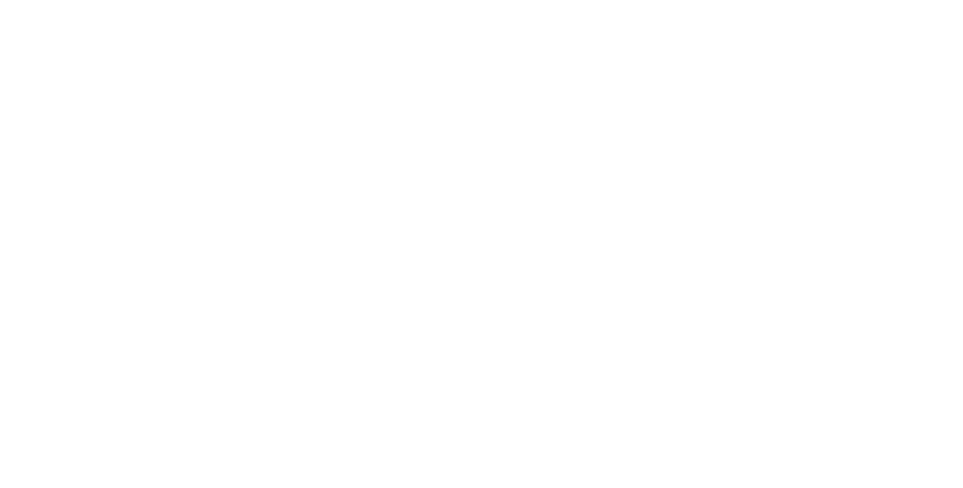
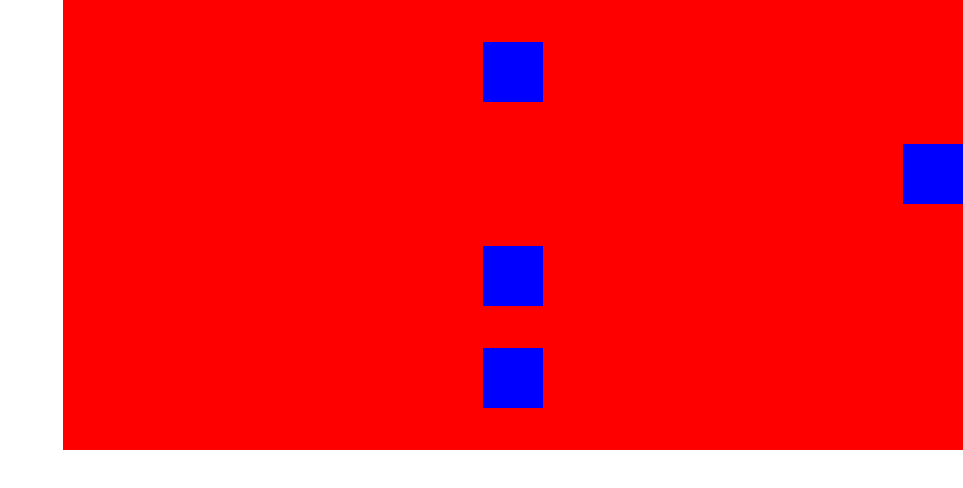
Before and after one commit to web-Arvand-Spring04/S07-040311, a plain HTML site: page app1-شروع flexbox/index.html in a window 1280 px wide. Shown: the whole page, without its empty margins (317-1280 px from the left). Drawn offline with nearby package versions, Linux system fonts and the light colour scheme; a small style sheet from the web is missing.

Commit message:
کامپیدان

```diff
--- /dev/null
+++ b/app-loginForm/assets/css/style.css
@@ -0,0 +1,28 @@
+@charset "UTF-8";
+@import url("https://v1.fontapi.ir/css/Estedad");
+@import url("https://cdn.jsdelivr.net/npm/bootstrap-icons@1.11.3/font/bootstrap-icons.min.css");
+
+* {
+  margin: 0;
+  padding: 0;
+  box-sizing: border-box;
+  direction: rtl;
+  font-family: estedad;
+}
+
+body {
+  background-image: radial-gradient(circle, rgb(198, 231, 198), rgb(112, 221, 112));
+
+  display: flex;
+  align-items: center;
+  justify-content: center;
+
+  height: 100vh;
+}
+
+.login{
+  width: 300px;
+  height: 300px;
+  background-color: #fff;
+  box-shadow: 1px 1px 14px 3px #bdb4b4;
+}
--- /dev/null
+++ b/app1-شروع flexbox/assets/css/style.css
@@ -0,0 +1,37 @@
+@charset "UTF-8";
+@import url("https://v1.fontapi.ir/css/Estedad");
+@import url("https://cdn.jsdelivr.net/npm/bootstrap-icons@1.11.3/font/bootstrap-icons.min.css");
+
+* {
+  margin: 0;
+  padding: 0;
+  box-sizing: border-box;
+  direction: rtl;
+  font-family: estedad;
+}
+
+/* utilities */
+.bg-red {
+  background-color: red;
+}
+.bg-blue {
+  background-color: blue;
+}
+
+.outer {
+  width: 900px;
+  height: 450px;
+
+  display: flex;
+  flex-direction: column;
+  align-items: center;
+  justify-content: space-evenly;
+}
+.inner {
+  width: 60px;
+  height: 60px;
+}
+
+.d2{
+  align-self: self-start;
+}
--- a/app1/index.html
+++ b/app1-شروع flexbox/index.html
@@ -18,7 +18,12 @@
     <title>Document</title>
   </head>
   <body>
-
+    <div class="bg-red outer">
+      <div class="bg-blue inner d1"></div>
+      <div class="bg-blue inner d2"></div>
+      <div class="bg-blue inner d3"></div>
+      <div class="bg-blue inner d4"></div>
+    </div>
     <script
       src="https://cdn.jsdelivr.net/npm/bootstrap@5.3.3/dist/js/bootstrap.bundle.min.js"
       integrity="sha384-YvpcrYf0tY3lHB60NNkmXc5s9fDVZLESaAA55NDzOxhy9GkcIdslK1eN7N6jIeHz"
--- a/app1/assets/css/style.css
+++ /dev/null
@@ -1,11 +0,0 @@
-@charset "UTF-8";
-@import url("https://v1.fontapi.ir/css/Estedad");
-@import url("https://cdn.jsdelivr.net/npm/bootstrap-icons@1.11.3/font/bootstrap-icons.min.css");
-
-* {
-  margin: 0;
-  padding: 0;
-  box-sizing: border-box;
-  direction: rtl;
-  font-family: estedad;
-}
```
Also changed, not shown: app-loginForm/index.html (added, +40 -0 lines), app-loginForm/assets/js/main.js (added), app1-شروع flexbox/assets/js/main.js (added).
